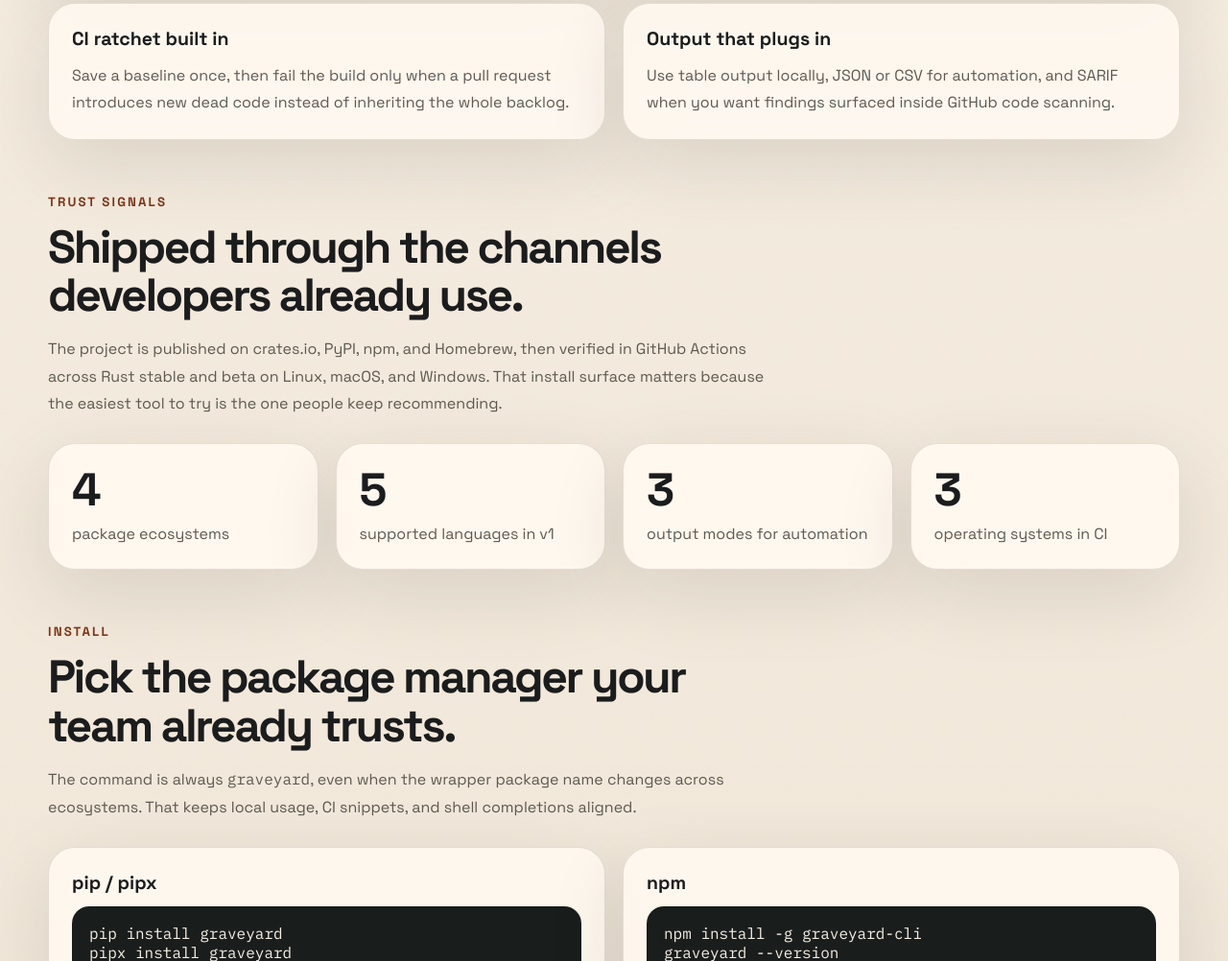
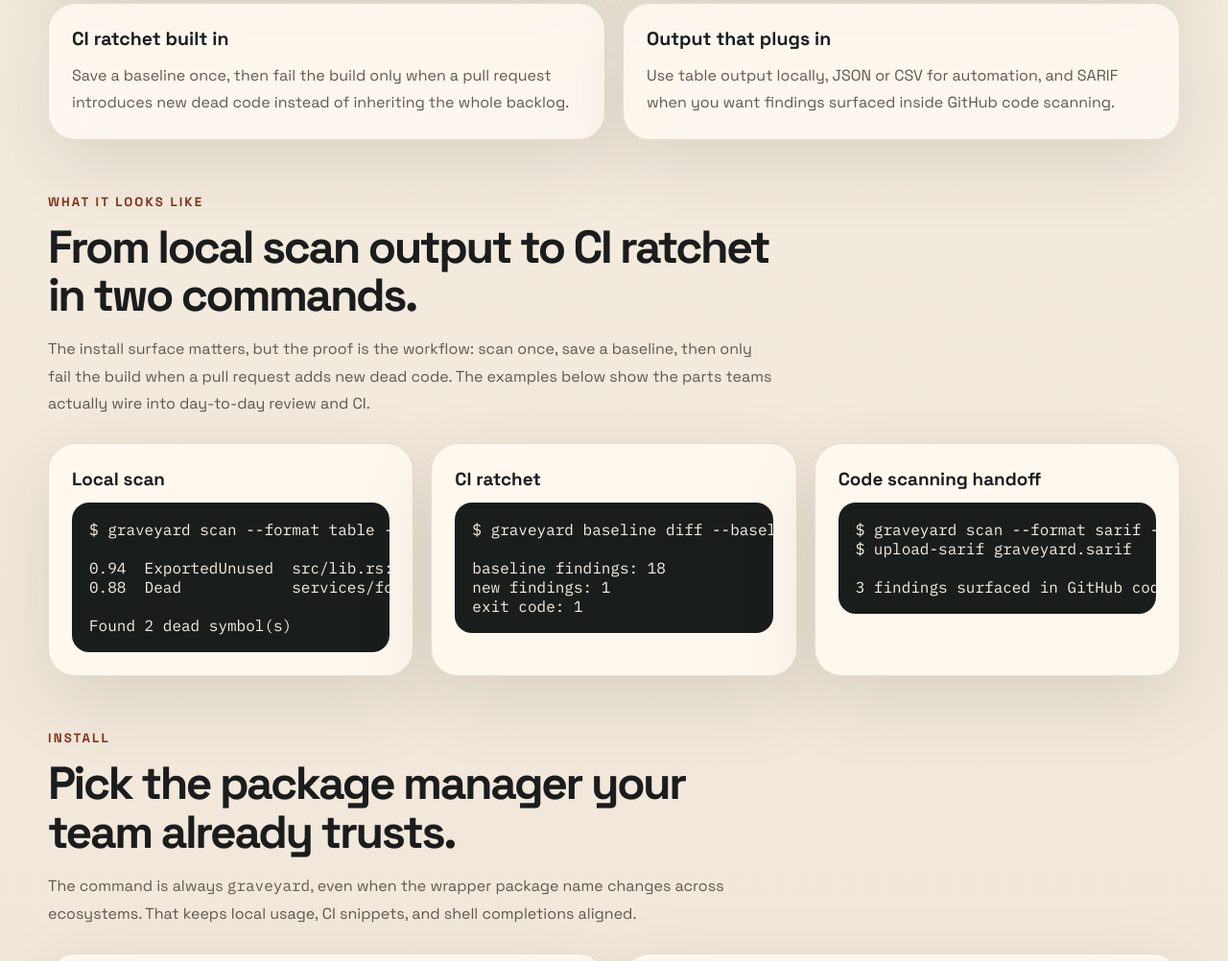
Before and after one commit to Meru143/graveyard, a website: page docs/index.html in a window 1280 px wide. Shown: the part 1406-2408 px from the top of the page at 96% size. Drawn offline with Linux system fonts and the light colour scheme.

Commit message:
docs: replace landing page stats with workflow proof

```diff
--- a/docs/index.html
+++ b/docs/index.html
@@ -125,33 +125,41 @@ $ graveyard baseline diff --baseline .graveyard-baseline.json --ci
 
         <section class="section">
           <div class="section-intro">
-            <p class="eyebrow">Trust signals</p>
-            <h2>Shipped through the channels developers already use.</h2>
+            <p class="eyebrow">What it looks like</p>
+            <h2>From local scan output to CI ratchet in two commands.</h2>
             <p>
-              The project is published on crates.io, PyPI, npm, and Homebrew, then
-              verified in GitHub Actions across Rust stable and beta on Linux, macOS,
-              and Windows. That install surface matters because the easiest tool to try
-              is the one people keep recommending.
+              The install surface matters, but the proof is the workflow: scan once,
+              save a baseline, then only fail the build when a pull request adds new
+              dead code. The examples below show the parts teams actually wire into
+              day-to-day review and CI.
             </p>
           </div>
 
-          <div class="stats-grid">
-            <div class="stat-card">
-              <strong>4</strong>
-              <span>package ecosystems</span>
-            </div>
-            <div class="stat-card">
-              <strong>5</strong>
-              <span>supported languages in v1</span>
-            </div>
-            <div class="stat-card">
-              <strong>3</strong>
-              <span>output modes for automation</span>
-            </div>
-            <div class="stat-card">
-              <strong>3</strong>
-              <span>operating systems in CI</span>
-            </div>
+          <div class="proof-grid">
+            <article class="proof-card">
+              <h3>Local scan</h3>
+              <pre><code>$ graveyard scan --format table --min-confidence 0.80
+
+0.94  ExportedUnused  src/lib.rs:42         legacy::old_api
+0.88  Dead            services/foo.py:17    cleanup_task
+
+Found 2 dead symbol(s)</code></pre>
+            </article>
+            <article class="proof-card">
+              <h3>CI ratchet</h3>
+              <pre><code>$ graveyard baseline diff --baseline .graveyard-baseline.json --ci
+
+baseline findings: 18
+new findings: 1
+exit code: 1</code></pre>
+            </article>
+            <article class="proof-card">
+              <h3>Code scanning handoff</h3>
+              <pre><code>$ graveyard scan --format sarif --output graveyard.sarif
+$ upload-sarif graveyard.sarif
+
+3 findings surfaced in GitHub code scanning</code></pre>
+            </article>
           </div>
         </section>
 
--- a/docs/styles.css
+++ b/docs/styles.css
@@ -91,7 +91,7 @@ pre {
 .hero-copy,
 .terminal-card,
 .feature-card,
-.stat-card,
+.proof-card,
 .install-card {
   border: 1px solid var(--line);
   border-radius: 28px;
@@ -235,7 +235,7 @@ pre {
 }
 
 .card-grid,
-.stats-grid,
+.proof-grid,
 .install-grid {
   display: grid;
   gap: 18px;
@@ -248,7 +248,7 @@ pre {
 
 .feature-card,
 .install-card,
-.stat-card {
+.proof-card {
   padding: 24px;
 }
 
@@ -265,32 +265,24 @@ pre {
   line-height: 1.75;
 }
 
-.stats-grid {
-  grid-template-columns: repeat(4, minmax(0, 1fr));
+.proof-grid {
+  grid-template-columns: repeat(3, minmax(0, 1fr));
 }
 
-.stat-card {
+.proof-card {
   background: var(--panel-strong);
 }
 
-.stat-card strong {
-  display: block;
-  font-size: clamp(2rem, 4vw, 3rem);
-  line-height: 1;
-  letter-spacing: -0.05em;
-}
-
-.stat-card span {
-  display: block;
-  margin-top: 10px;
-  color: var(--muted);
-  line-height: 1.5;
+.proof-card h3 {
+  margin: 0 0 12px;
+  font-size: 1.18rem;
 }
 
 .install-grid {
   grid-template-columns: repeat(2, minmax(0, 1fr));
 }
 
+.proof-card pre,
 .install-card pre,
 .ci-layout pre {
   margin: 0;
@@ -311,7 +303,7 @@ pre {
 @media (max-width: 980px) {
   .hero,
   .card-grid,
-  .stats-grid,
+  .proof-grid,
   .install-grid,
   .ci-layout {
     grid-template-columns: 1fr;
@@ -331,7 +323,7 @@ pre {
   .hero-copy,
   .terminal-card,
   .feature-card,
-  .stat-card,
+  .proof-card,
   .install-card {
     border-radius: 22px;
   }
```
